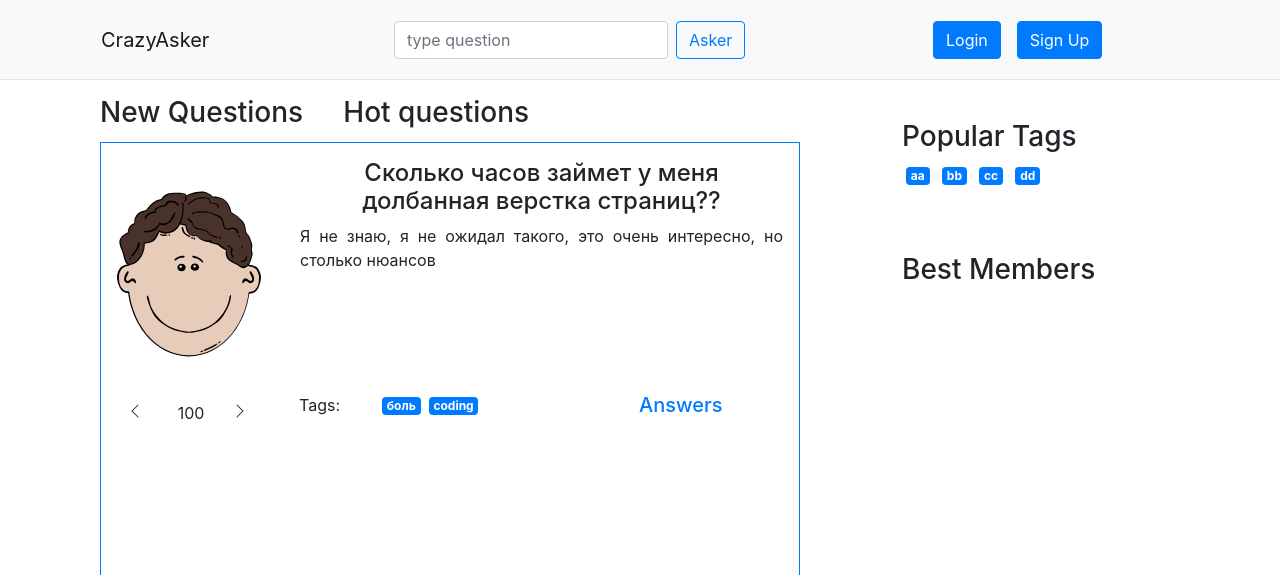
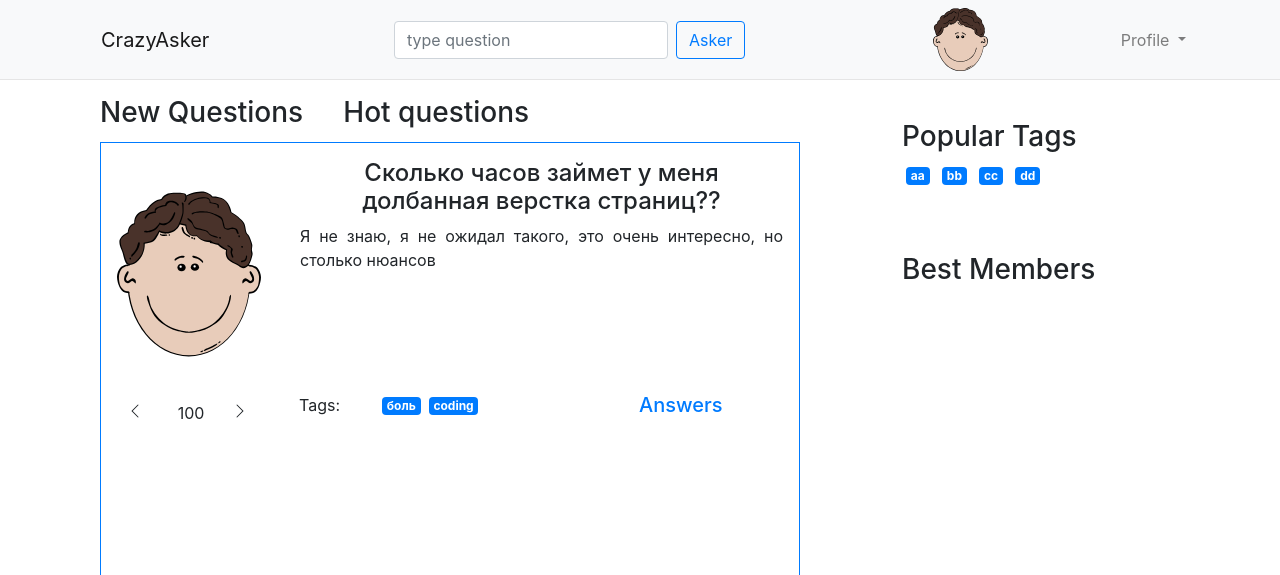
Before and after one commit to Talkytitan5127/CrazyAsker, a Django app: page / in a window 1280 px wide. Shown: the top 575 px of the page. Run offline with Django 3.2, Linux system fonts and the light colour scheme; some libraries are stand-ins or nearby versions.

Commit message:
add profile bar

```diff
--- a/asker/views.py
+++ b/asker/views.py
@@ -35,7 +35,10 @@ def index(request):
     return render(request, 'index.html',
                   {
                       'questions': questions,
-                      'tags': ['aa', 'bb', 'cc', 'dd']
+                      'tags': ['aa', 'bb', 'cc', 'dd'],
+                      'user': {
+                          'is_authorized': True,
+                      }
                   })
 
 
--- a/public/static/css/style.css
+++ b/public/static/css/style.css
@@ -57,3 +57,13 @@
     height: 128px;
     width: 128px;
 }
+
+.hm-gradient {
+    background-image: linear-gradient(to top, #f3e7e9 0%, #e3eeff 99%, #e3eeff 100%);
+}
+.navbar .dropdown-menu a:hover {
+    color: #616161 !important;
+}
+.darken-grey-text {
+    color: #2E2E2E;
+}
--- a/public/templates/base.html
+++ b/public/templates/base.html
@@ -18,9 +18,7 @@
                     <input class="form-control mr-sm-2" type="search" placeholder="type question" aria-label="Search">
                     <button class="btn btn-outline-primary   my-2 my-sm-0" type="submit">Asker</button>
                 </form>
-                <div class="col-3">
-                    <p class="profile">{% include 'primitives/profile.html' %}</p>
-                </div>
+                {% include 'primitives/profile.html' %}
             </nav>
         </header>
         <main class="container main">
@@ -60,5 +58,9 @@
                 </p>
             </div>
         </footer>
+        <!-- js -->
+    <script src="https://code.jquery.com/jquery-3.2.1.slim.min.js" integrity="sha384-KJ3o2DKtIkvYIK3UENzmM7KCkRr/rE9/Qpg6aAZGJwFDMVNA/GpGFF93hXpG5KkN" crossorigin="anonymous"></script>
+    <script src="https://cdnjs.cloudflare.com/ajax/libs/popper.js/1.12.9/umd/popper.min.js" integrity="sha384-ApNbgh9B+Y1QKtv3Rn7W3mgPxhU9K/ScQsAP7hUibX39j7fakFPskvXusvfa0b4Q" crossorigin="anonymous"></script>
+    <script src="https://maxcdn.bootstrapcdn.com/bootstrap/4.0.0/js/bootstrap.min.js" integrity="sha384-JZR6Spejh4U02d8jOt6vLEHfe/JQGiRRSQQxSfFWpi1MquVdAyjUar5+76PVCmYl" crossorigin="anonymous"></script>
     </body>
 </html>
--- a/public/templates/primitives/profile.html
+++ b/public/templates/primitives/profile.html
@@ -1,22 +1,25 @@
 {%  load static %}
 {% if user.is_authorized %}
-<div class="container">
-	<div class="mr-3 avatar">
-		<div class="rounded-circle base mx-auto">
-			<img src="{% static 'img/face.svg' %}" alt="Avatar">
-		</div>
-	</div>
-	<div class="row">
-		<p>user.username</p>
-	</div>
-	<div class="row">
-		<a href="#">Settings</a>
-		<a href="#">Log out</a>
-	</div>
-</div>
+    <div class="rounded-circle avatar mx-auto">
+        <img src="{% static 'img/face.svg'  %}" alt="Avatar">
+    </div>
+    <div class="collapse navbar-collapse" id="navbarSuapportedContent-4">
+        <div class="navbar-nav ml-auto">
+            <div class="nav-item dropdown">
+                <a class="nav-link dropdown-toggle" id="navbarDropdownMenuLink-4"
+                   data-toggle="dropdown" aria-haspopup="true" aria-expanded="false">
+                    <i class="fa fa-user"></i> Profile </a>
+                <div class="dropdown-menu dropdown-menu-right dropdown-cyan" aria-labelledby="navbarDropdownMenuLink-4">
+                    <a class="dropdown-item" href="{% url 'settings' %}">My account</a>
+                    <a class="dropdown-item" href="#">Log out</a>
+                </div>
+            </div>
+        </div>
+    </div>
 {% else %}
 <div class="row">
 	<a class="btn btn-primary mr-3" href="{% url 'login' %}">Login</a>
 	<a class="btn btn-primary" href="{% url 'signup' %}">Sign Up</a>
 </div>
+
 {% endif %}
--- a/public/templates/settings.html
+++ b/public/templates/settings.html
@@ -1,9 +1,7 @@
 {%  extends 'base.html' %}
 
 {% block title %}
-<span>
     Settings
-</span>
 {%  endblock %}
 
 {% block content %}
```
